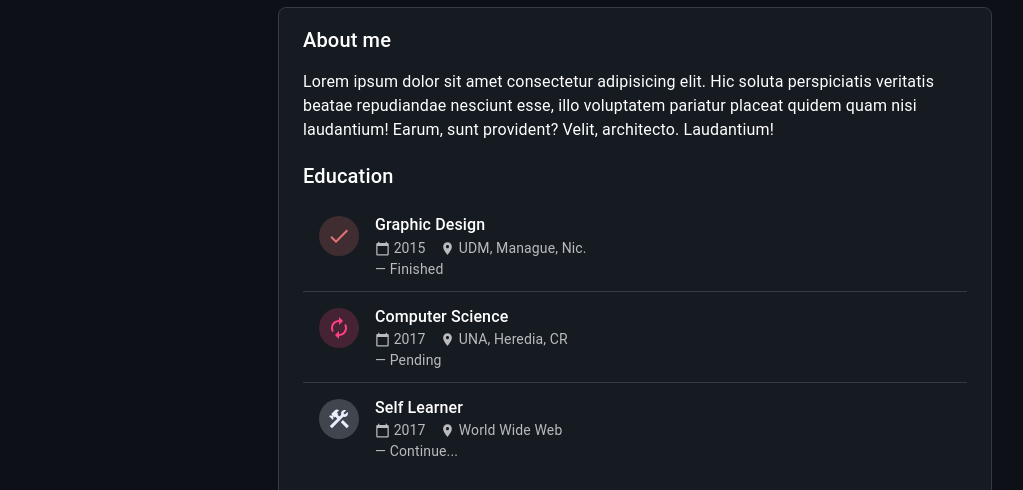
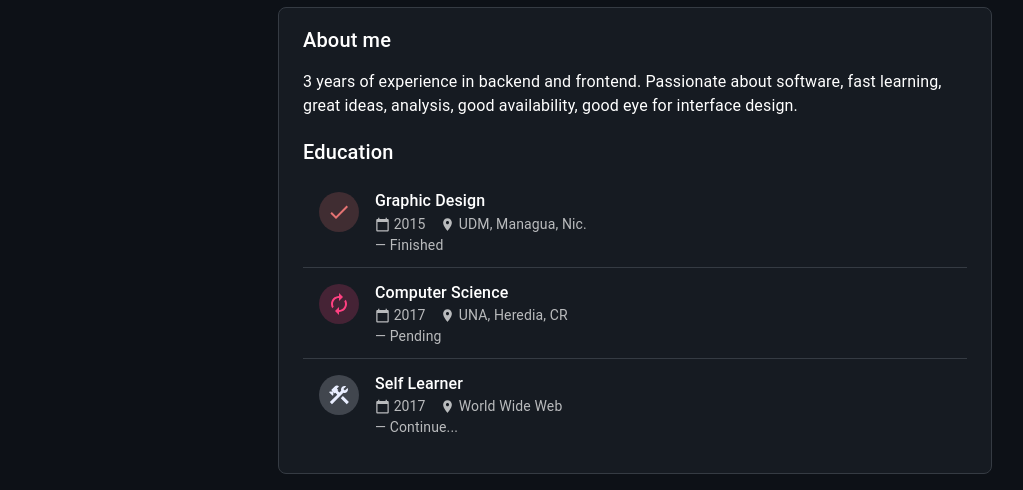
Before and after one commit to PinoFlores/website-deprecated, a React (Create React App) app: page / in a window 1280 px wide. Shown: the part 310-800 px from the top of the page, without its empty margins (128-1151 px from the left). Built offline with nearby package versions, Linux system fonts and the light colour scheme.

Commit message:
woring on compopnents

```diff
--- /dev/null
+++ b/src/app/components/List/index.tsx
@@ -0,0 +1,88 @@
+import React, {FunctionComponent, ReactNode} from "react";
+
+import _ from "lodash";
+import {
+  Box,
+  Divider,
+  useTheme,
+  Typography,
+  ListItemText,
+  ListItemAvatar,
+  List as MUIList,
+  ListItem as MUILisItem,
+} from "@mui/material";
+import {StatusIcon} from "../Status";
+import PlaceIcon from "@mui/icons-material/Place";
+import CalendarTodayIcon from "@mui/icons-material/CalendarToday";
+
+interface Props {
+  children?: ReactNode;
+}
+
+export const List: FunctionComponent<Props> = (props) => {
+  return <MUIList sx={{width: "100%", bgcolor: "background.paper"}}>{props.children}</MUIList>;
+};
+
+// for design used only.
+// Use direct MUI components for extends
+interface ItemProps {
+  hideDivider?: boolean;
+  hideIcon?: boolean;
+  title?: string;
+  status?: string;
+  dateInfo?: string | number;
+  location?: string;
+  description?: ReactNode;
+}
+
+export const ListItem: FunctionComponent<ItemProps> = (props) => {
+  const {palette} = useTheme();
+  const textColor = palette.text.primary;
+
+  const getDivider = () => {
+    if (!_.has(props, "hideDivider")) return null;
+    if (props.hideDivider) return null;
+    else return <Divider variant="fullWidth" component="li" />;
+  };
+
+  return (
+    <>
+      <MUILisItem alignItems="flex-start" style={{width: "100%"}}>
+        {props.hideIcon ? null : (
+          <ListItemAvatar>
+            <StatusIcon status={props.status} />
+          </ListItemAvatar>
+        )}
+
+        <ListItemText
+          secondary={
+            <div>
+              <Typography variant="subtitle2" style={{fontSize: "16px", color: textColor}}>
+                {props.title}
+              </Typography>
+              <Box style={{display: "flex"}}>
+                <div style={{display: "flex", alignItems: "center"}}>
+                  <CalendarTodayIcon style={{fontSize: "15px"}} />
+                  &nbsp;
+                  <Typography variant="body1" style={{fontSize: "14px"}}>
+                    {props.dateInfo}
+                  </Typography>
+                </div>
+                &nbsp; &nbsp;&nbsp;
+                <div style={{display: "flex", alignItems: "center"}}>
+                  <PlaceIcon style={{fontSize: "15px"}} />
+                  &nbsp;
+                  <Typography variant="body1" style={{fontSize: "14px"}}>
+                    {props.location}
+                  </Typography>
+                </div>
+              </Box>
+              {props.description}
+            </div>
+          }
+        />
+      </MUILisItem>
+      {getDivider()}
+    </>
+  );
+};
--- /dev/null
+++ b/src/app/components/Status/index.tsx
@@ -0,0 +1,31 @@
+import React, {FunctionComponent} from "react";
+
+import {IconButton, alpha, useTheme} from "@mui/material";
+
+import CheckIcon from "@mui/icons-material/Check";
+import AutorenewIcon from "@mui/icons-material/Autorenew";
+import ConstructionIcon from "@mui/icons-material/Construction";
+
+type StatusIconProps = {
+  status?: string;
+};
+export const StatusIcon: FunctionComponent<StatusIconProps> = (props) => {
+  const {palette} = useTheme();
+
+  let color = palette.primary.light;
+  let Icon = ConstructionIcon;
+
+  if (props.status === "done") {
+    color = palette.success.light;
+    Icon = CheckIcon;
+  } else if (props.status === "pending") {
+    color = palette.warning.light;
+    Icon = AutorenewIcon;
+  }
+
+  return (
+    <IconButton style={{background: alpha(color, 0.2)}}>
+      <Icon style={{color}} />
+    </IconButton>
+  );
+};
--- a/src/app/model/_default.json
+++ b/src/app/model/_default.json
@@ -9,7 +9,7 @@
         }
     ],
     "curriculum": {
-        "about": "",
+        "about": "3 years of experience in backend and frontend. Passionate about software, fast learning, great ideas, analysis, good availability, good eye for interface design.",
         "skills": [
             {
                 "name": "Reactjs",
--- a/src/app/views/Curriculum/index.tsx
+++ b/src/app/views/Curriculum/index.tsx
@@ -1,145 +1,73 @@
-import {
-  Typography,
-  List,
-  ListItem,
-  ListItemText,
-  ListItemAvatar,
-  IconButton,
-  alpha,
-  Divider,
-} from "@mui/material";
+import {Typography, IconButton, alpha, Divider} from "@mui/material";
+
+import _ from "lodash";
+
 import React, {FunctionComponent} from "react";
 import {Card} from "../../components/Card";
 
 import CalendarTodayIcon from "@mui/icons-material/CalendarToday";
 import PlaceIcon from "@mui/icons-material/Place";
 import {Box} from "@mui/system";
-import CheckIcon from "@mui/icons-material/Check";
 import {useTheme} from "@mui/material/styles";
 
+import {ProfileRepository} from "../../model/Repository";
+import {Education} from "./../../model/core/curriculum/Education";
+
+import CheckIcon from "@mui/icons-material/Check";
 import AutorenewIcon from "@mui/icons-material/Autorenew";
 import ConstructionIcon from "@mui/icons-material/Construction";
+import {List, ListItem} from "../../components/List";
+
+type StatusIconProps = {
+  status: string;
+};
+const StatusIcon = (props: StatusIconProps) => {
+  const {palette} = useTheme();
+
+  let color = palette.primary.light;
+  let Icon = ConstructionIcon;
+
+  if (props.status === "done") {
+    color = palette.success.light;
+    Icon = CheckIcon;
+  } else if (props.status === "pending") {
+    color = palette.warning.light;
+    Icon = AutorenewIcon;
+  }
+
+  return (
+    <IconButton style={{background: alpha(color, 0.2)}}>
+      <Icon style={{color}} />
+    </IconButton>
+  );
+};
 
 export const CurriculumView: FunctionComponent<any> = () => {
   const {palette} = useTheme();
+
+  const {curriculum} = ProfileRepository;
 
   const textColor = palette.text.primary;
   return (
     <Card style={{padding: "1rem 1.5rem"}}>
       <Typography variant="h6">About me</Typography>
       <div style={{height: "0.9rem"}} />
-      <Typography variant="body1">
-        Lorem ipsum dolor sit amet consectetur adipisicing elit. Hic soluta perspiciatis veritatis
-        beatae repudiandae nesciunt esse, illo voluptatem pariatur placeat quidem quam nisi
-        laudantium! Earum, sunt provident? Velit, architecto. Laudantium!
-      </Typography>
+      <Typography variant="body1">{curriculum.about}</Typography>
       <br />
       <Typography variant="h6">Education</Typography>
-      {/* <div style={{height: "0.9rem"}} /> */}
-      <List sx={{width: "100%", bgcolor: "background.paper"}}>
-        <ListItem alignItems="flex-start" style={{width: "100%"}}>
-          <ListItemAvatar>
-            <IconButton style={{background: alpha(palette.success.light, 0.2)}}>
-              <CheckIcon style={{color: palette.success.light}} />
-            </IconButton>
-          </ListItemAvatar>
-          <ListItemText
-            secondary={
-              <div>
-                <Typography variant="subtitle2" style={{fontSize: "16px", color: textColor}}>
-                  Graphic Design
-                </Typography>
-                <Box style={{display: "flex"}}>
-                  <div style={{display: "flex", alignItems: "center"}}>
-                    <CalendarTodayIcon style={{fontSize: "15px"}} />
-                    &nbsp;
-                    <Typography variant="body1" style={{fontSize: "14px"}}>
-                      2015
-                    </Typography>
-                  </div>
-                  &nbsp; &nbsp;&nbsp;
-                  <div style={{display: "flex", alignItems: "center"}}>
-                    <PlaceIcon style={{fontSize: "15px"}} />
-                    &nbsp;
-                    <Typography variant="body1" style={{fontSize: "14px"}}>
-                      UDM, Manague, Nic.
-                    </Typography>
-                  </div>
-                </Box>
-                {" — Finished"}
-              </div>
-            }
-          />
-        </ListItem>
-        <Divider variant="fullWidth" component="li" />
-        <ListItem alignItems="flex-start">
-          <ListItemAvatar>
-            <IconButton style={{background: alpha(palette.warning.light, 0.2)}}>
-              <AutorenewIcon style={{color: palette.warning.light}} />
-            </IconButton>
-          </ListItemAvatar>
-          <ListItemText
-            secondary={
-              <React.Fragment>
-                <Typography variant="subtitle2" style={{fontSize: "16px", color: textColor}}>
-                  Computer Science
-                </Typography>
-                <Box style={{display: "flex"}}>
-                  <div style={{display: "flex", alignItems: "center"}}>
-                    <CalendarTodayIcon style={{fontSize: "15px"}} />
-                    &nbsp;
-                    <Typography variant="body1" style={{fontSize: "14px"}}>
-                      2017
-                    </Typography>
-                  </div>
-                  &nbsp; &nbsp;&nbsp;
-                  <div style={{display: "flex", alignItems: "center"}}>
-                    <PlaceIcon style={{fontSize: "15px"}} />
-                    &nbsp;
-                    <Typography variant="body1" style={{fontSize: "14px"}}>
-                      UNA, Heredia, CR
-                    </Typography>
-                  </div>
-                </Box>
-                {" — Pending"}
-              </React.Fragment>
-            }
-          />
-        </ListItem>
-        <Divider variant="fullWidth" component="li" />
-        <ListItem alignItems="flex-start">
-          <ListItemAvatar>
-            <IconButton style={{background: alpha(palette.primary.light, 0.2)}}>
-              <ConstructionIcon style={{color: palette.primary.light}} />
-            </IconButton>
-          </ListItemAvatar>
-          <ListItemText
-            secondary={
-              <React.Fragment>
-                <Typography variant="subtitle2" style={{fontSize: "16px", color: textColor}}>
-                  Self Learner
-                </Typography>
-                <Box style={{display: "flex"}}>
-                  <div style={{display: "flex", alignItems: "center"}}>
-                    <CalendarTodayIcon style={{fontSize: "15px"}} />
-                    &nbsp;
-                    <Typography variant="body1" style={{fontSize: "14px"}}>
-                      2017
-                    </Typography>
-                  </div>
-                  &nbsp; &nbsp;&nbsp;
-                  <div style={{display: "flex", alignItems: "center"}}>
-                    <PlaceIcon style={{fontSize: "15px"}} />
-                    <Typography variant="body1" style={{fontSize: "14px"}}>
-                      &nbsp;World Wide Web
-                    </Typography>
-                  </div>
-                </Box>
-                {" — Continue..."}
-              </React.Fragment>
-            }
-          />
-        </ListItem>
+      <List>
+        {curriculum.educations.map((education: Education, index: number) => {
+          return (
+            <ListItem
+              status={education.status}
+              title={education.name}
+              dateInfo={education.started_at}
+              location={education.center}
+              description={<span>{education.details}</span>}
+              hideDivider={index === curriculum.educations.length - 1}
+            />
+          );
+        })}
       </List>
     </Card>
   );
```
